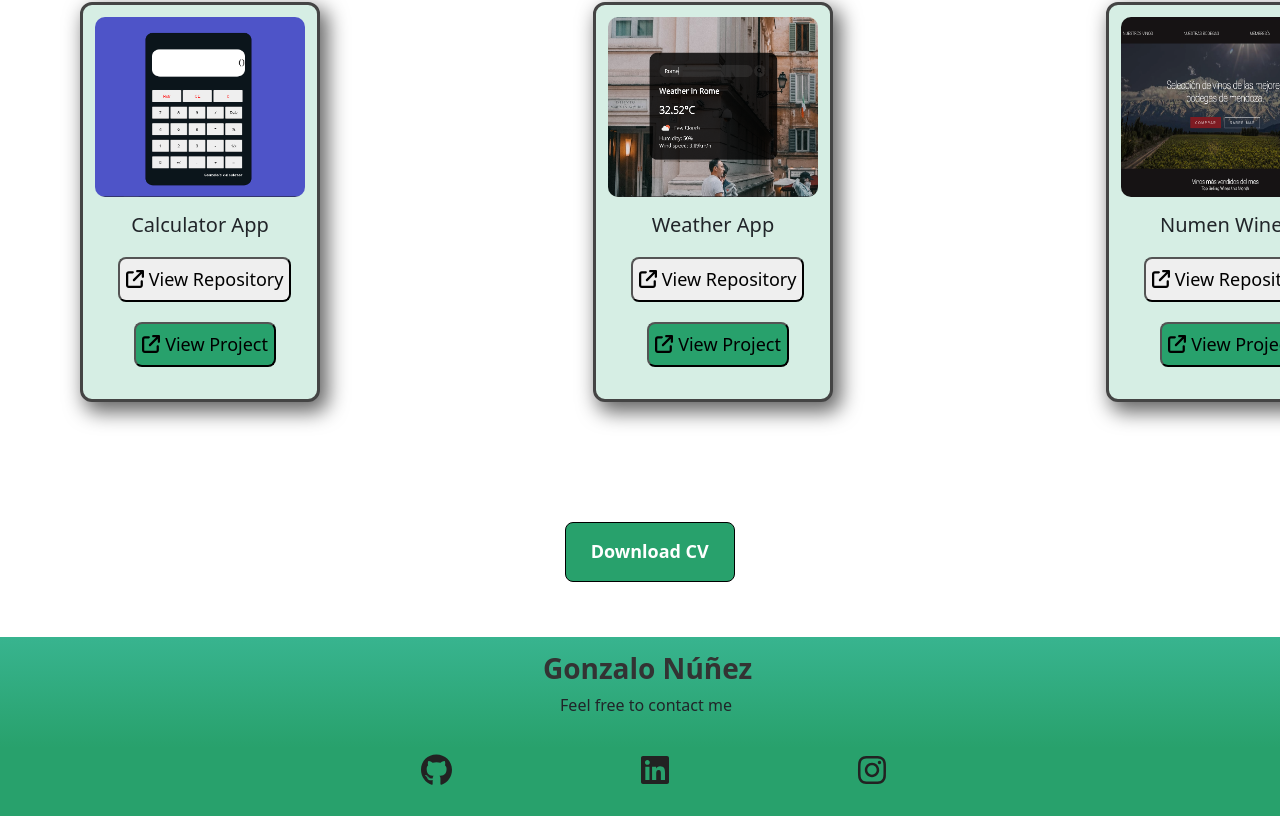
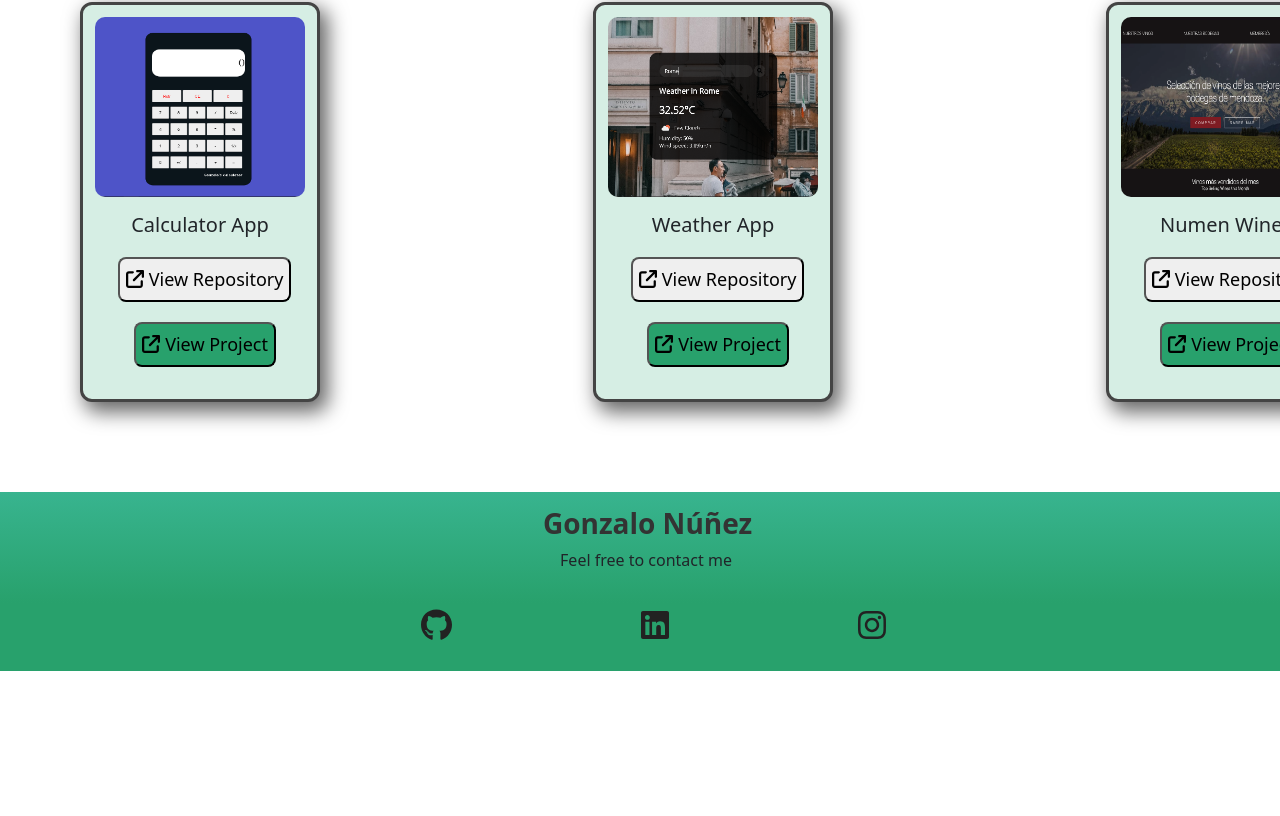
Before and after one commit to Gonzalonu99/portfolio, a React (Create React App) app: page / in a window 1280 px wide. Shown: the part 2280-3096 px from the top of the page. After the commit the page ends 2951 px from the top, so only its background shows below. Built offline with nearby package versions, Linux system fonts and the light colour scheme.

Commit message:
delete cv button

```diff
--- a/src/App.js
+++ b/src/App.js
@@ -1,5 +1,4 @@
 import AboutMe from "./components/about";
-import DownloadButton from "./components/cv";
 import FooterSection from "./components/footer";
 import HomeSection from "./components/home";
 import NavBar from "./components/navbar";
@@ -14,7 +13,6 @@ function App() {
       <AboutMe/>
       <Skillset/>
       <ProjectSection/>
-      <DownloadButton/>
       <FooterSection/>
     </div>
   );
```
